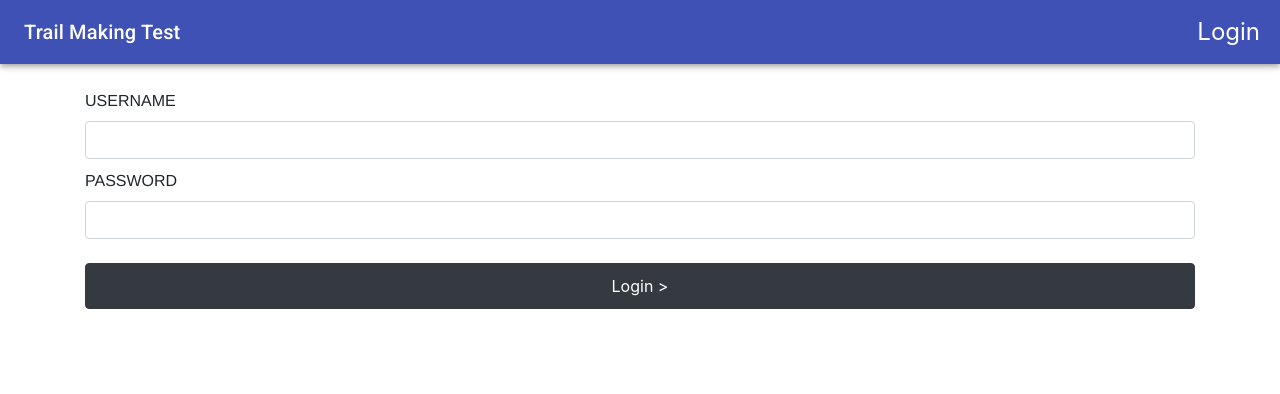
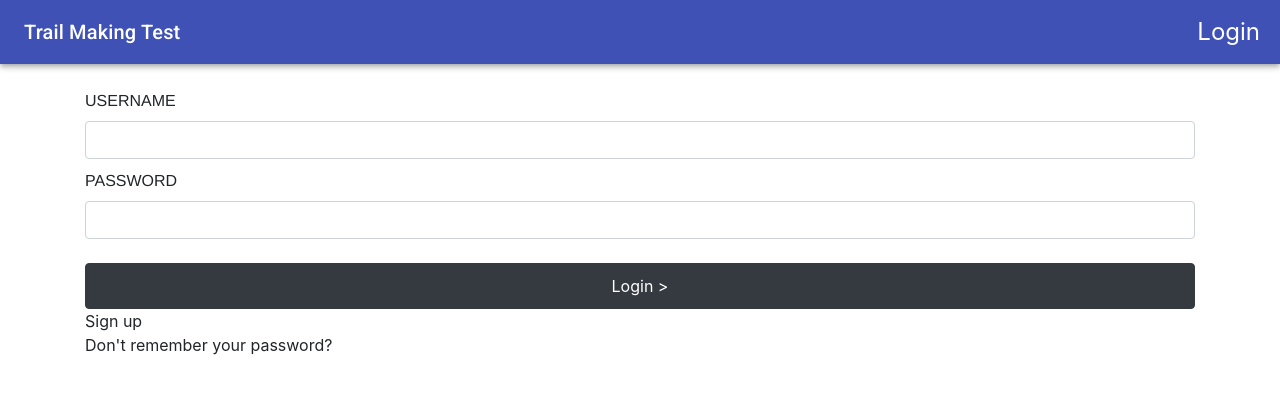
Before and after one commit to kevzzsk/TrailMakingTest, a React (Create React App) app: page /login in a window 1280 px wide. Shown: the top 394 px of the page. Built offline with nearby package versions, Linux system fonts and the light colour scheme.

Commit message:
Added Sign up and forget pass pages

```diff
--- a/src/App.js
+++ b/src/App.js
@@ -8,6 +8,8 @@ import LoginPage from './components/LoginPage';
 import UserPage from './components/UserPage';
 import ViewExperiments from './components/ViewExperiments';
 import CreateExperiment from './components/CreateExperiment';
+import SignUpPage from './components/SignUpPage';
+import ForgetPassPage from './components/ForgetPassPage';
 import { BrowserRouter as Router, Route, Switch } from "react-router-dom";
 
 class App extends Component {
@@ -21,9 +23,11 @@ class App extends Component {
 						<Route path="/experiment" exact component={ExperimentPage} />
 						<Route path="/completion" exact component={CompletionPage} />
 						<Route path="/login" exact component={LoginPage} />
-						<Route path="/user-page" component={UserPage} />
-						<Route path="/view-experiments" component={ViewExperiments}/>
-						<Route path="/create-experiment" component={CreateExperiment}/>
+						<Route path="/user-page" exact component={UserPage} />
+						<Route path="/view-experiments" exact component={ViewExperiments}/>
+						<Route path="/create-experiment" exact component={CreateExperiment}/>
+						<Route path="/sign-up-page" exact component={SignUpPage}/>
+						<Route path="/forget-password" exact component={ForgetPassPage}/>
 					</Switch>
 				</div>
 			</Router>
--- /dev/null
+++ b/src/components/ForgetPassPage.js
@@ -0,0 +1,15 @@
+import React, {Component} from 'react';
+
+class ForgetPassPage extends Component{
+
+    render(){
+        return(
+            <div>
+                <span>Forget Password Page</span>
+            </div>
+        )
+    }
+
+}
+
+export default ForgetPassPage;
--- a/src/components/LoginPage.js
+++ b/src/components/LoginPage.js
@@ -38,6 +38,16 @@ class LoginPage extends Component {
                         <Link type="submit" className="btn btn-dark experiment-btn" innerRef={this.checkLogin} to={'/user-page'}>
                             Login >
                         </Link>
+
+                        <Link to={'/sign-up-page'}>
+                            <span>Sign up</span>
+                        </Link>
+
+                        <br/>
+
+                        <Link to={'/forget-password'}>
+                            <span>Don't remember your password?</span>
+                        </Link>
                     </div>
                 </form>
         )
--- /dev/null
+++ b/src/components/SignUpPage.js
@@ -0,0 +1,14 @@
+import React, {Component} from 'react';
+
+class SignUpPage extends Component{
+
+    render() {
+        return (
+            <div>
+                <span>Sign Up Page</span>
+            </div>
+        )
+    }
+}
+
+export default SignUpPage;
```
